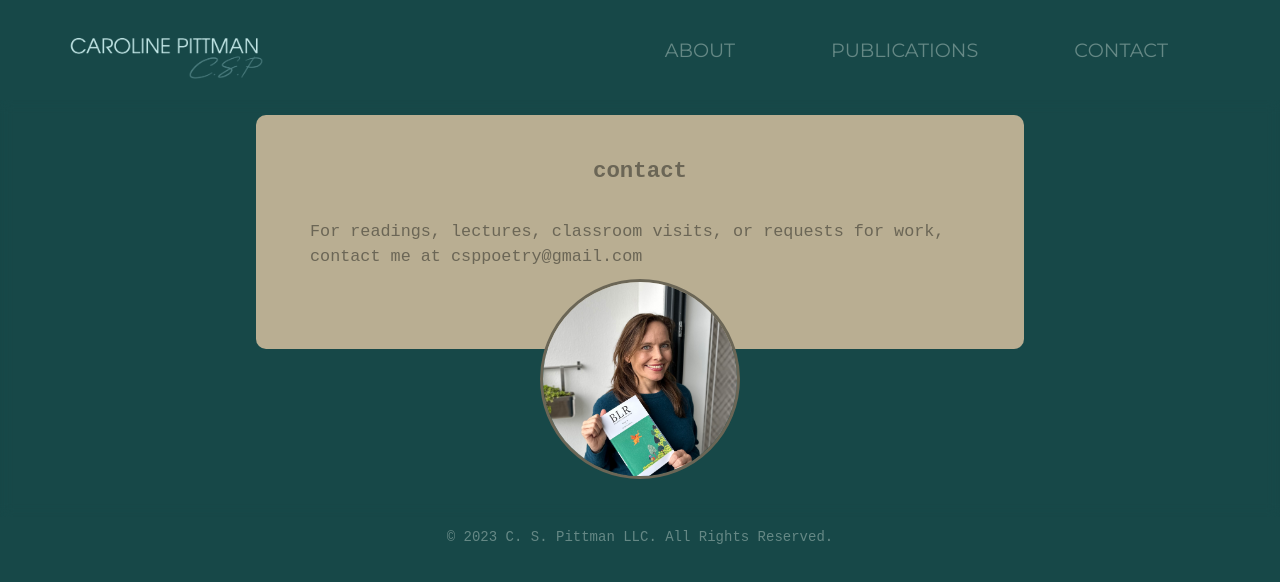
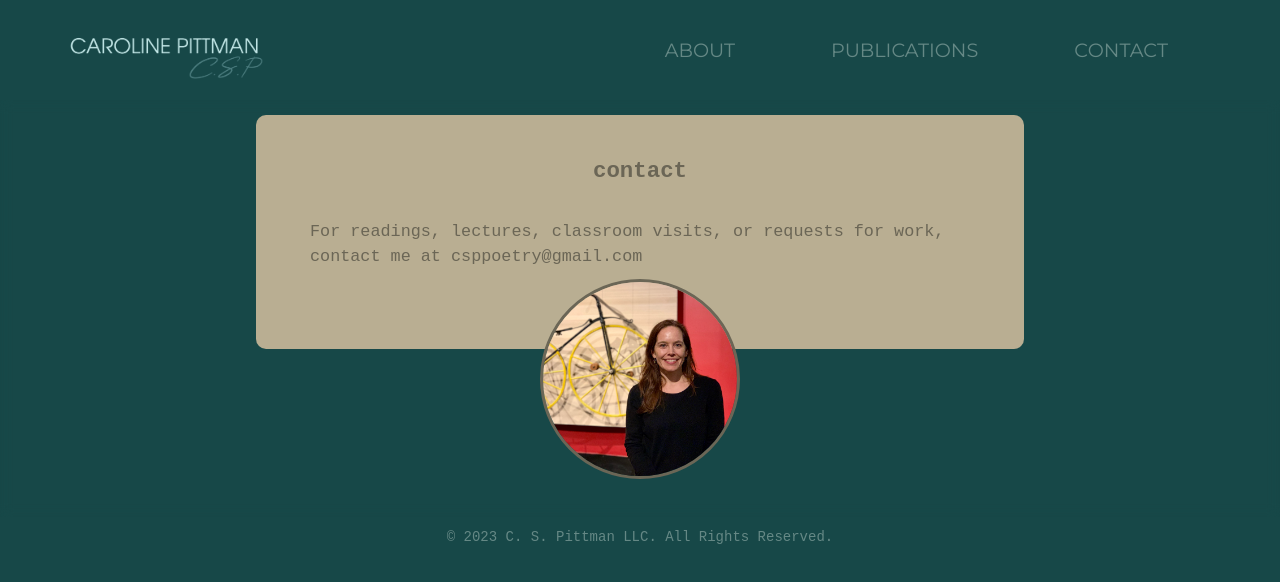
Before and after one commit to jack-pittman/poetry_site_next, a Next.js app: page /pages/contact in a window 1280 px wide. Shown: the top 582 px of the page. Built offline with nearby package versions, Linux system fonts and the light colour scheme.

Commit message:
added new picture, fixed overlay menu font

```diff
--- a/app/components/header/menuButton/menuButton.css
+++ b/app/components/header/menuButton/menuButton.css
@@ -49,10 +49,10 @@
   }
   .overlay p {
     font-family: 'Arial';
-    /* font-family: 'Futura'; */
+    font-family: 'Futura';
 
     font-size: 120%;
-    font-weight: medium;
+    font-weight: lighter;
 
     margin-right: 6vmin;
     margin-left: 6vmin;
--- a/app/pages/contact/page.tsx
+++ b/app/pages/contact/page.tsx
@@ -31,7 +31,7 @@ export default function Page() {
                             <br/>
                         </div>
                         <div id="portrait-container">
-                            <img src="/media/images/portrait2.jpeg" id="portrait" alt="Portait of Caroline Pittman."/>
+                            <img src="/media/images/portrait3.jpeg" id="portrait" alt="Portait of Caroline Pittman."/>
                         </div>
 
                     </div>
```
Also changed, not shown: public/media/images/portrait3.jpeg (added).
